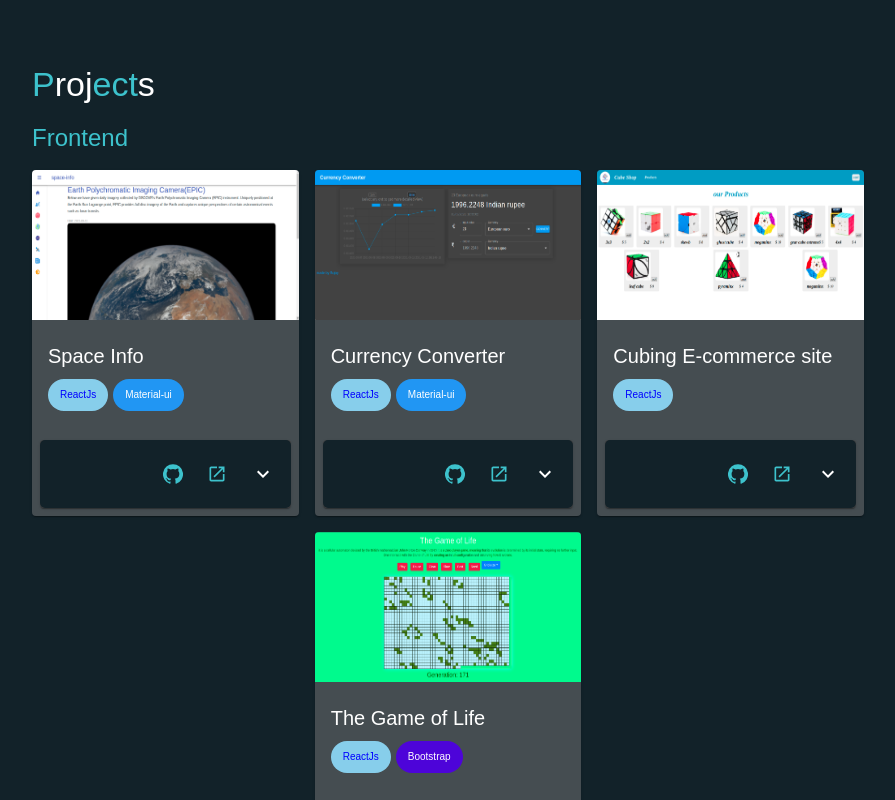
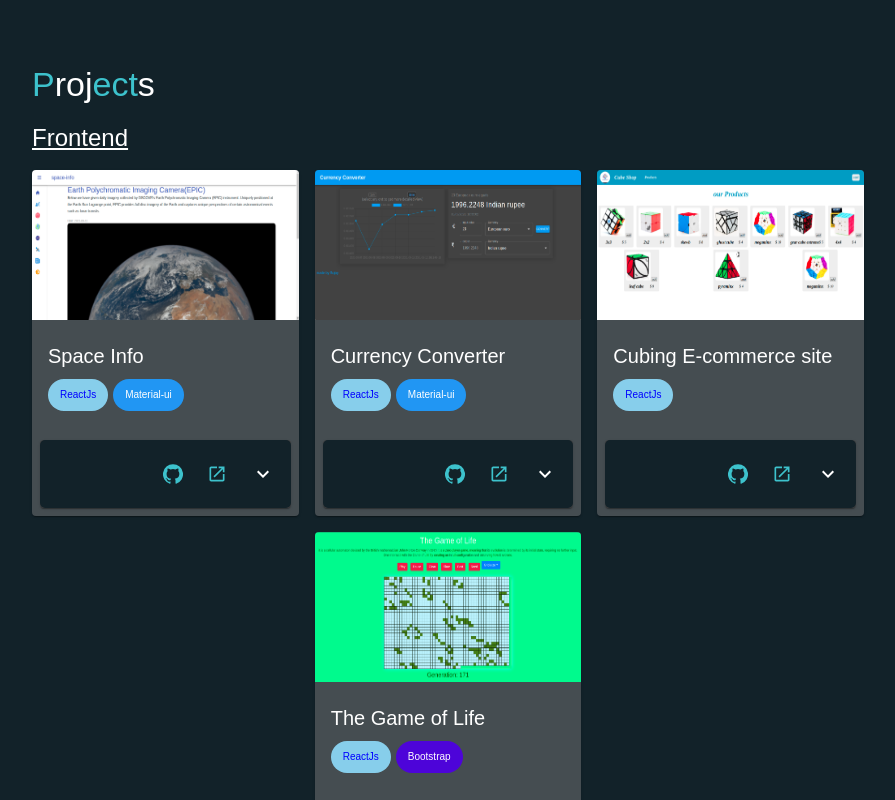
Before and after one commit to SujoyGhosh-scott/portfolio, a React (Create React App) app: page / in a window 1280 px wide. Shown: the part 3200-4000 px from the top of the page, without its empty margins (192-1087 px from the left). Built offline with nearby package versions, Linux system fonts and the light colour scheme.

Commit message:
minor change

```diff
--- a/src/components/ProjectSection.jsx
+++ b/src/components/ProjectSection.jsx
@@ -8,13 +8,8 @@ import Typography from "@material-ui/core/Typography";
 function ProjectSection({ title, list, isPackage = false }) {
   return (
     <Grid container direction="column" style={{ marginBottom: "2rem" }}>
-      <Typography
-        variant="h5"
-        component="h3"
-        color="secondary"
-        style={{ marginBottom: "1rem" }}
-      >
-        {title}
+      <Typography variant="h5" component="h3" style={{ marginBottom: "1rem" }}>
+        <u>{title}</u>
       </Typography>
       {!isPackage ? (
         <Grid container item justify="center" spacing={2}>
```
